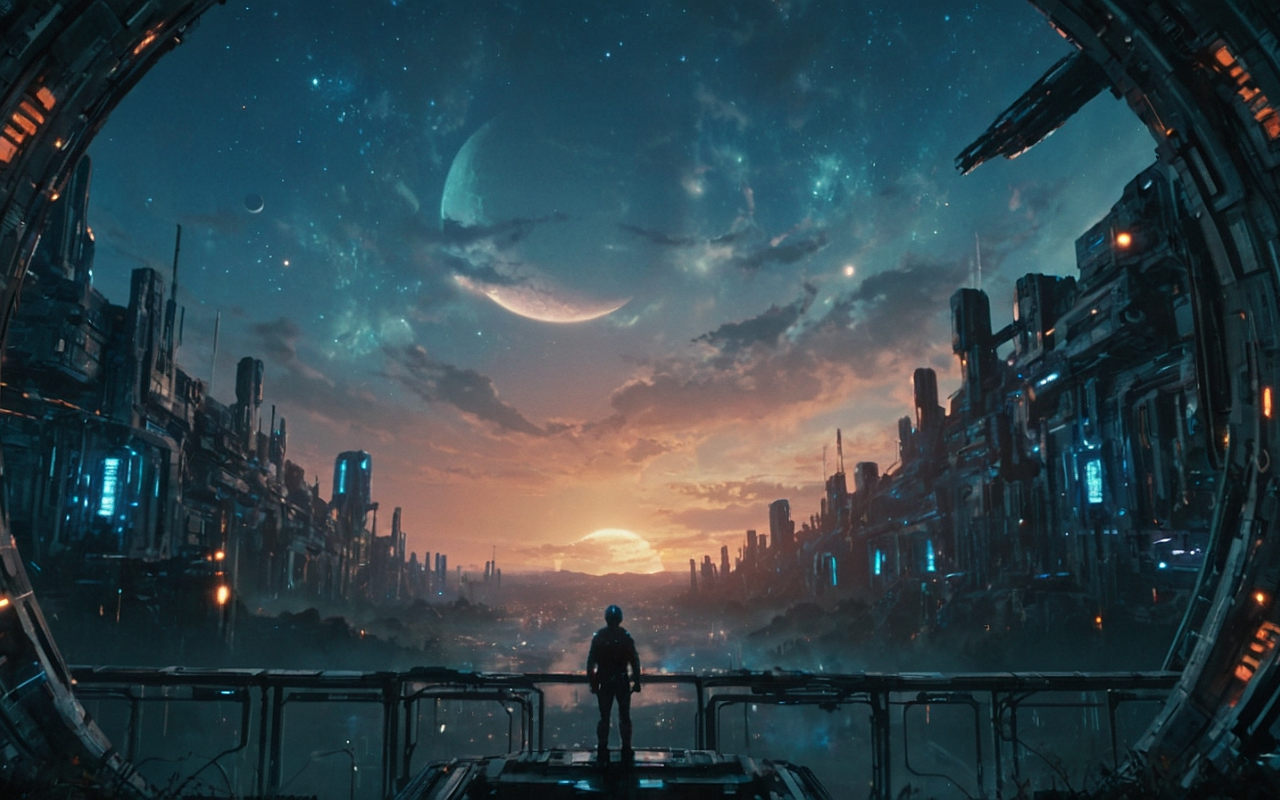
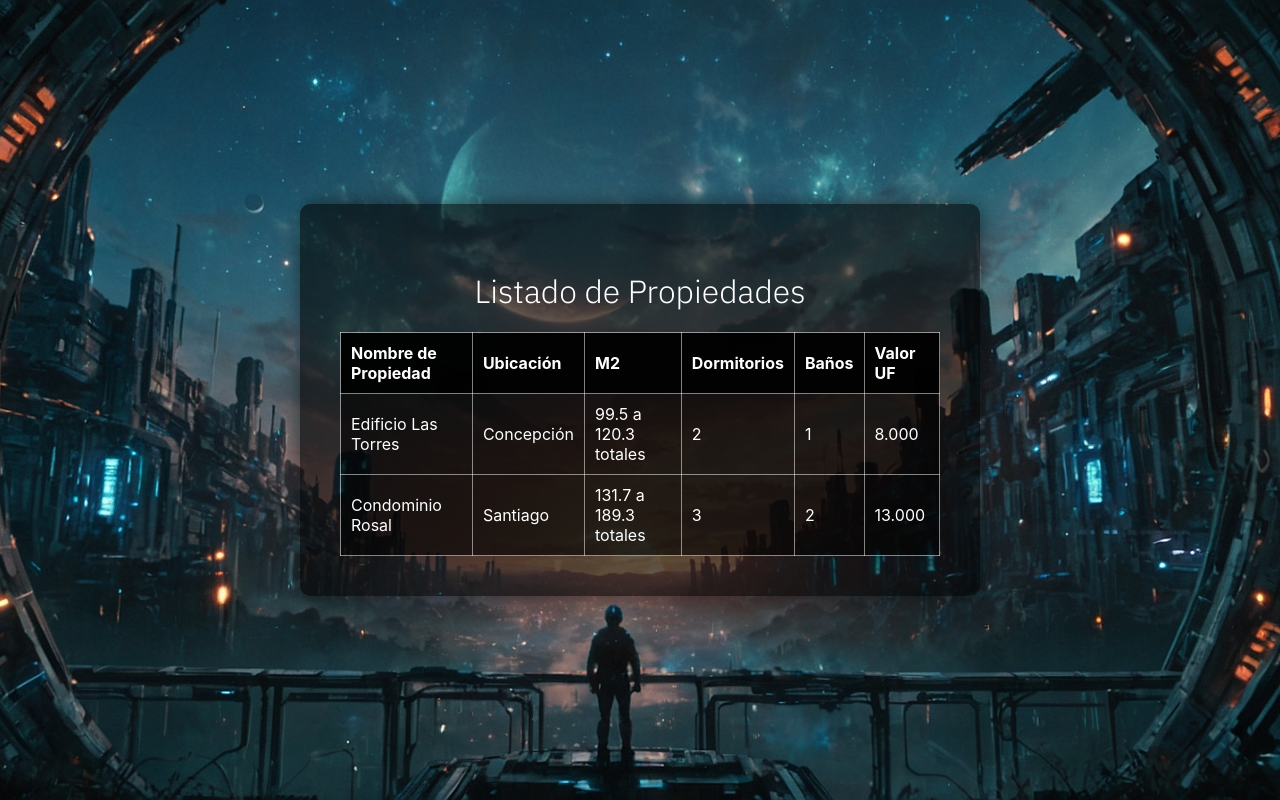
Before and after one commit to Despegatuimperiodigital/searchingAI, a React (Create React App) app: page /listadoprop in a window 1280 px wide. Before the commit this address had no page. Built offline with nearby package versions, Linux system fonts and the light colour scheme.

Commit message:
listado de contactos y propiedades

```diff
--- a/src/App.js
+++ b/src/App.js
@@ -8,6 +8,8 @@ import HostingComponent from './components/hostingcomponent';
 import ResultsBox from './components/searching/caja_resultados';
 import Login from './components/Usuario/login';
 import Register from './components/Usuario/register';
+import ListadoContactos from './components/contactos/listado_contactos';
+import ListadoPropiedades from './components/propiedades/listado_propiedades';
 
 function App() {
   return (
@@ -16,6 +18,8 @@ function App() {
         <Routes>
           <Route path="/login" element={<Login />} />
           <Route path="/register" element={<Register />} />
+          <Route path="/listadoprop" element={<ListadoPropiedades />} />
+          <Route path="/listadocont" element={<ListadoContactos />} />
           <Route path="/" element={<SearchBar />} />
         </Routes>
       </div>
--- /dev/null
+++ b/src/components/contactos/listado_contactos.js
@@ -0,0 +1,35 @@
+import React, { useState } from 'react';
+import '.././styles.css';
+
+const ListadoContactos = () => {
+    const [contacts, setContacts] = useState([
+        { name: "Juan Pérez", email: "juan.perez@gmail.com", phone: "9 5656 2356" },
+        { name: "Ana Gómez", email: "ana.gomez@gmail.com", phone: "9 4585 2456" }
+    ]);
+
+    return (
+            <div className="table-container">
+                <h2 className="table-heading">Listado de Contactos</h2>
+                <table className="table">
+                    <thead>
+                        <tr>
+                            <th>Nombre</th>
+                            <th>Email</th>
+                            <th>Teléfono</th>
+                        </tr>
+                    </thead>
+                    <tbody>
+                        {contacts.map((contact, index) => (
+                            <tr key={index}>
+                                <td>{contact.name}</td>
+                                <td>{contact.email}</td>
+                                <td>{contact.phone}</td>
+                            </tr>
+                        ))}
+                    </tbody>
+                </table>
+            </div>
+    );
+};
+
+export default ListadoContactos;
--- /dev/null
+++ b/src/components/propiedades/listado_propiedades.js
@@ -0,0 +1,42 @@
+import React, { useState } from 'react';
+import '.././styles.css';
+
+const ListadoPropiedades = () => {
+    const [property, setProperty] = useState([
+        { name: "Edificio Las Torres", location: "Concepción", m2: "99.5 a 120.3 totales", bedrooms: "2", bathrooms: "1", price: "8.000" },
+        { name: "Condominio Rosal", location: "Santiago", m2: "131.7 a 189.3 totales", bedrooms: "3", bathrooms: "2", price: "13.000" },
+    ]);
+
+    return (
+            <div className="table-container">
+                <h2 className="table-heading">Listado de Propiedades</h2>
+                <table className="table">
+                    <thead>
+                        <tr>
+                            <th>Nombre de Propiedad</th>
+                            <th>Ubicación</th>
+                            <th>M2</th>
+                            <th>Dormitorios</th>
+                            <th>Baños</th>
+                            <th>Valor UF</th>
+                        </tr>
+                    </thead>
+                    <tbody>
+                        {property.map((property, index) => (
+                            <tr key={index}>
+                                <td>{property.name}</td>
+                                <td>{property.location}</td>
+                                <td>{property.m2}</td>
+                                <td>{property.bedrooms}</td>
+                                <td>{property.bathrooms}</td>
+                                <td>{property.price}</td>
+
+                            </tr>
+                        ))}
+                    </tbody>
+                </table>
+            </div>
+    );
+};
+
+export default ListadoPropiedades;
--- /dev/null
+++ b/src/components/styles.css
@@ -0,0 +1,46 @@
+/* Estilos para el contenedor de la tabla */
+.table-container {
+    background-color: rgba(0, 0, 0, 0.6);
+    padding: 40px;
+    border-radius: 10px;
+    width: 100%;
+    max-width: 600px;
+    box-shadow: 0px 0px 20px rgba(0, 0, 0, 0.5);
+    text-align: left;
+}
+
+/* Estilos para el encabezado de la tabla */
+.table-heading {
+    font-family: "IBM Plex Sans", sans-serif;
+    font-weight: 300;
+    margin-bottom: 20px;
+    font-size: 32px;
+    text-align: center;
+}
+
+/* Estilos para la tabla */
+.table {
+    width: 100%;
+    border-collapse: collapse;
+}
+
+/* Estilos para las celdas de encabezado */
+.table th {
+    border: 1px solid rgba(255, 255, 255, 0.5);
+    padding: 10px;
+    background-color: rgba(0, 0, 0, 0.8);
+    color: white;
+}
+
+/* Estilos para las celdas de datos */
+.table td {
+    border: 1px solid rgba(255, 255, 255, 0.5);
+    padding: 10px;
+    background-color: rgba(0, 0, 0, 0.6);
+    color: white;
+}
+
+/* Estilos para las filas de encabezado */
+.table thead {
+    background-color: rgba(0, 0, 0, 0.8);
+}
```
Also changed, not shown: src/components/contactos/detalles_contacto.js (added), src/components/contactos/formulario.js (added), src/components/propiedades/detalles_propiedad.js (added), src/components/propiedades/formulario.js (added).
